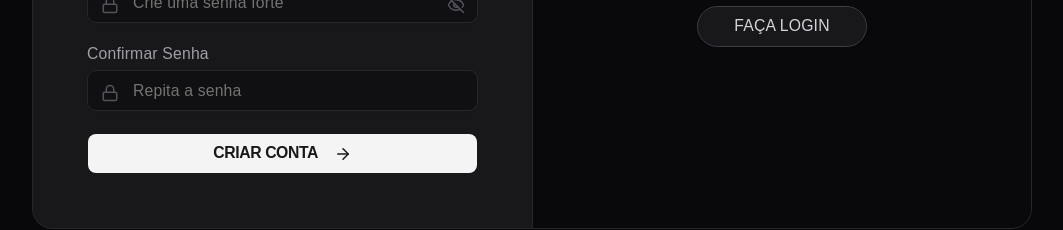
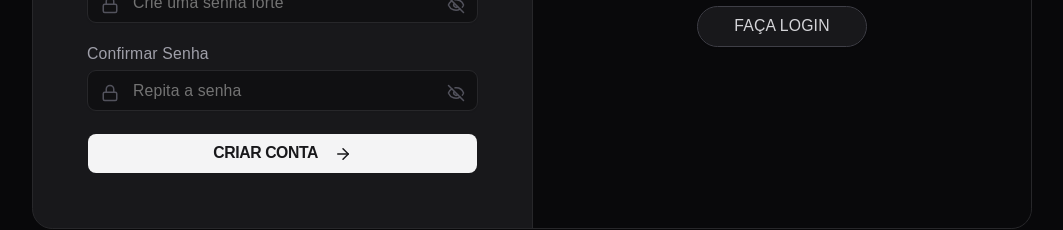
Before and after one commit to eliandrodasilva/capital-atelier, a React app in the folder frontend/: page /register in a window 1280 px wide. Shown: the part 507-737 px from the top of the page, without its empty margins (108-1171 px from the left). Built offline with nearby package versions, Linux system fonts and the light colour scheme; no server answers; the HTML template or start-up script is replaced by a standard one.

Commit message:
fix: password visibility toggle on login and registration forms

```diff
--- a/frontend/src/pages/Login/Login.jsx
+++ b/frontend/src/pages/Login/Login.jsx
@@ -2,7 +2,7 @@ import React, { useState } from "react";
 import { Button } from "@/components/ui/button";
 import { Input } from "@/components/ui/input";
 import { Label } from "@/components/ui/label";
-import { Rocket, ArrowRight, Wallet, Mail, Lock } from "lucide-react";
+import { Rocket, ArrowRight, Wallet, Mail, Lock, Eye, EyeOff } from "lucide-react";
 import { Link, useNavigate } from "react-router-dom";
 import AuthService from "@/services/AuthService";
 
@@ -16,6 +16,7 @@ const LoginPage = () => {
     password: "",
   });
 
+  const [showPassword, setShowPassword] = useState(false);
   const [error, setError] = useState("");
   const [loading, setLoading] = useState(false);
 
@@ -107,12 +108,20 @@ const LoginPage = () => {
                 <Input
                   id="password"
                   name="password"
-                  type="password"
+                  type={showPassword ? "text" : "password"}
                   value={credentials.password}
                   onChange={handleChange}
                   placeholder="••••••••"
-                  className="pl-10 bg-zinc-950/50 border-zinc-800 focus-visible:ring-zinc-700 text-zinc-100"
+                  className="pl-10 pr-10 bg-zinc-950/50 border-zinc-800 focus-visible:ring-zinc-700 text-zinc-100"
                 />
+
+                <button
+                  type="button"
+                  onClick={() => setShowPassword(!showPassword)}
+                  className="absolute right-3 top-3 text-zinc-600 hover:text-zinc-400 cursor-pointer"
+                >
+                  {showPassword ? <Eye className="w-4 h-4" /> : <EyeOff className="w-4 h-4" />}
+                </button>
               </div>
             </div>
 
--- a/frontend/src/pages/Register/Register.jsx
+++ b/frontend/src/pages/Register/Register.jsx
@@ -9,8 +9,8 @@ import {
   User,
   Mail,
   Lock,
+  Eye,
   EyeOff,
-  Dock,
 } from "lucide-react";
 import UserService from "@/services/UserService";
 import { Link } from "react-router-dom";
@@ -25,6 +25,8 @@ const RegisterPage = () => {
     confirmPassword: "",
   });
 
+  const [showPassword, setShowPassword] = useState(false);
+  const [showConfirmPassword, setShowConfirmPassword] = useState(false);
   const [error, setError] = useState("");
   const [success, setSuccess] = useState("");
   const [loading, setLoading] = useState(false);
@@ -141,14 +143,20 @@ const RegisterPage = () => {
                 <Input
                   id="password"
                   name="password"
-                  type="password"
+                  type={showPassword ? "text" : "password"}
                   value={user.password}
                   onChange={handleChange}
                   placeholder="Crie uma senha forte"
-                  className="pl-10 bg-zinc-950/50 border-zinc-800 focus-visible:ring-zinc-700 text-zinc-100"
+                  className="pl-10 pr-10 bg-zinc-950/50 border-zinc-800 focus-visible:ring-zinc-700 text-zinc-100"
                 />
 
-                <EyeOff className="absolute right-3 top-3 w-4 h-4 text-zinc-600" />
+                <button
+                  type="button"
+                  onClick={() => setShowPassword(!showPassword)}
+                  className="absolute right-3 top-3 text-zinc-600 hover:text-zinc-400 cursor-pointer"
+                >
+                  {showPassword ? <Eye className="w-4 h-4" /> : <EyeOff className="w-4 h-4" />}
+                </button>
               </div>
             </div>
 
@@ -163,12 +171,20 @@ const RegisterPage = () => {
                 <Input
                   id="confirmPassword"
                   name="confirmPassword"
-                  type="password"
+                  type={showConfirmPassword ? "text" : "password"}
                   value={user.confirmPassword}
                   onChange={handleChange}
                   placeholder="Repita a senha"
-                  className="pl-10 bg-zinc-950/50 border-zinc-800 focus-visible:ring-zinc-700 text-zinc-100"
+                  className="pl-10 pr-10 bg-zinc-950/50 border-zinc-800 focus-visible:ring-zinc-700 text-zinc-100"
                 />
+
+                <button
+                  type="button"
+                  onClick={() => setShowConfirmPassword(!showConfirmPassword)}
+                  className="absolute right-3 top-3 text-zinc-600 hover:text-zinc-400 cursor-pointer"
+                >
+                  {showConfirmPassword ? <Eye className="w-4 h-4" /> : <EyeOff className="w-4 h-4" />}
+                </button>
               </div>
             </div>
 
```
